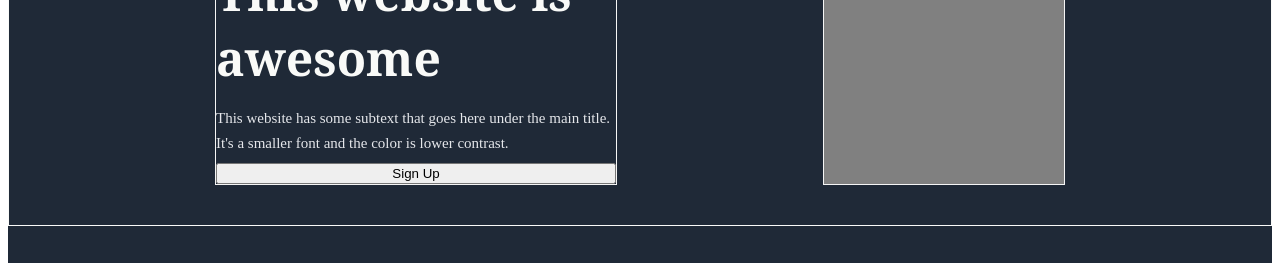
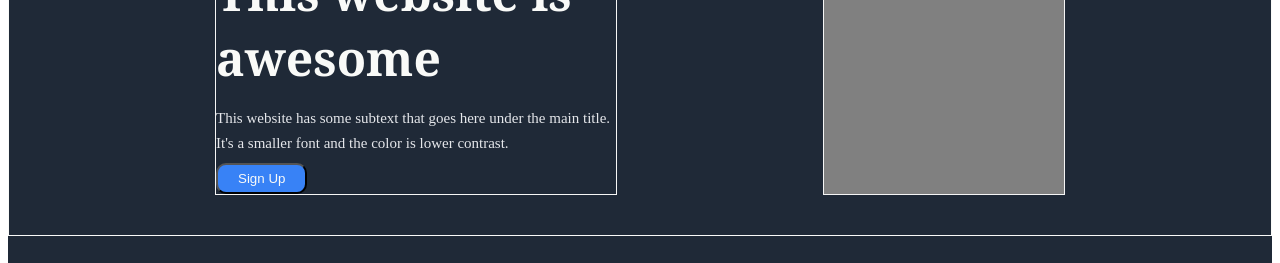
Before and after one commit to astroluxtux/odin-landing-page, a plain HTML site: page index.html in a window 1280 px wide. Shown: the part 199-462 px from the top of the page. Drawn offline with Linux system fonts and the light colour scheme.

Commit message:
Modify button to header-button

```diff
--- a/style.css
+++ b/style.css
@@ -55,7 +55,7 @@
     flex-wrap: wrap;
 }
 
-.button {
+.header-button {
     background-color: #3882F6;
     color: #F9FAF8;
     border-radius: 10px;
```
